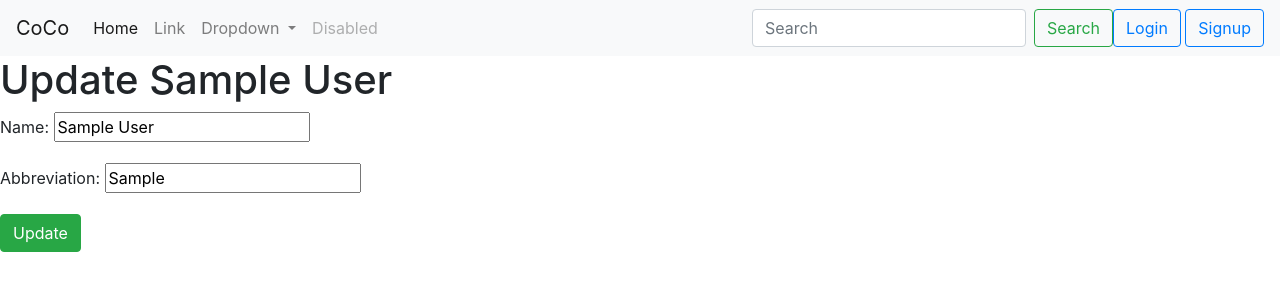
After one commit to HussainIslam/coco, a Django app: page /users/languages/1/update/ in a window 1280 px wide. The commit adds this page. Shown: the top 300 px of the page. Run offline with Django 3.2, Linux system fonts and the light colour scheme; tables that the repository leaves empty hold one stand-in row (values such as "Sample post"); some libraries are stand-ins or nearby versions.

Commit message:
created update feature for languages

```diff
--- a/templates/ProgrammingLanguage/detail_pl.html
+++ b/templates/ProgrammingLanguage/detail_pl.html
@@ -5,4 +5,5 @@
 {% block content %}
 <h3>Language name: {{ language.name }}</h3>
 <h3>Short Code: {{ language.abbreviation }}</h3>
+<a href="{% url 'update_pl' language.pk %}">Update</a>
 {% endblock content %}
--- a/templates/ProgrammingLanguage/list_pl.html
+++ b/templates/ProgrammingLanguage/list_pl.html
@@ -10,6 +10,7 @@
         <tr>
             <th>Language Name</th>
             <th>Short Code</th>
+            <th>Actions</th>
         </tr>
     </thead>
     <tbody>
@@ -17,6 +18,10 @@
         <tr>
             <td>{{ language.name }}</td>
             <td>{{ language.abbreviation }}</td>
+            <td>
+                <a href="{{ language.get_absolute_url }}" class="btn btn-primary">Details</a>
+                <a href="{% url 'update_pl' language.pk %}" class="btn btn-primary">Update</a>
+            </td>
         </tr>
     {% empty %}
         <tr>
--- /dev/null
+++ b/templates/ProgrammingLanguage/update_pl.html
@@ -0,0 +1,12 @@
+{% extends '../_base.html' %}
+
+{% block title %}Update Language{% endblock title %}
+
+{% block content %}
+<h1>Update {{ language.name }}</h1>
+<form method="POST">
+    {% csrf_token %}
+    {{ form.as_p }}
+    <button type="submit" class="btn btn-success">Update</button>
+</form>
+{% endblock content %}
--- a/users/urls.py
+++ b/users/urls.py
@@ -3,11 +3,13 @@ from django.urls import path
 from .views import (SignupView,
                     ProgrammingLanguageCreate,
                     ProgrammingLanguageDetailView,
-                    ProgrammingLanguageListView)
+                    ProgrammingLanguageListView,
+                    ProgrammingLanguageUpdateView)
 
 urlpatterns = [
     path('signup/', SignupView.as_view(), name='signup'),
     path('languages/', ProgrammingLanguageListView.as_view(), name='languages'),
     path('languages/add/', ProgrammingLanguageCreate.as_view(), name='create_pl'),
     path('languages/<int:pk>/', ProgrammingLanguageDetailView.as_view(), name='detail_pl'),
+    path('languages/<int:pk>/update/', ProgrammingLanguageUpdateView.as_view(), name='update_pl'),
 ]
--- a/users/views.py
+++ b/users/views.py
@@ -22,3 +22,10 @@ class ProgrammingLanguageDetailView(DetailView):
 class ProgrammingLanguageCreate(CreateView):
     form_class = ProgrammingLanguageForm
     template_name = 'ProgrammingLanguage/create_pl.html'
+
+class ProgrammingLanguageUpdateView(UpdateView):
+    model = ProgrammingLanguage
+    form_class = ProgrammingLanguageForm
+    context_object_name = 'language'
+    success_url = reverse_lazy('languages')
+    template_name = 'ProgrammingLanguage/update_pl.html'
```
